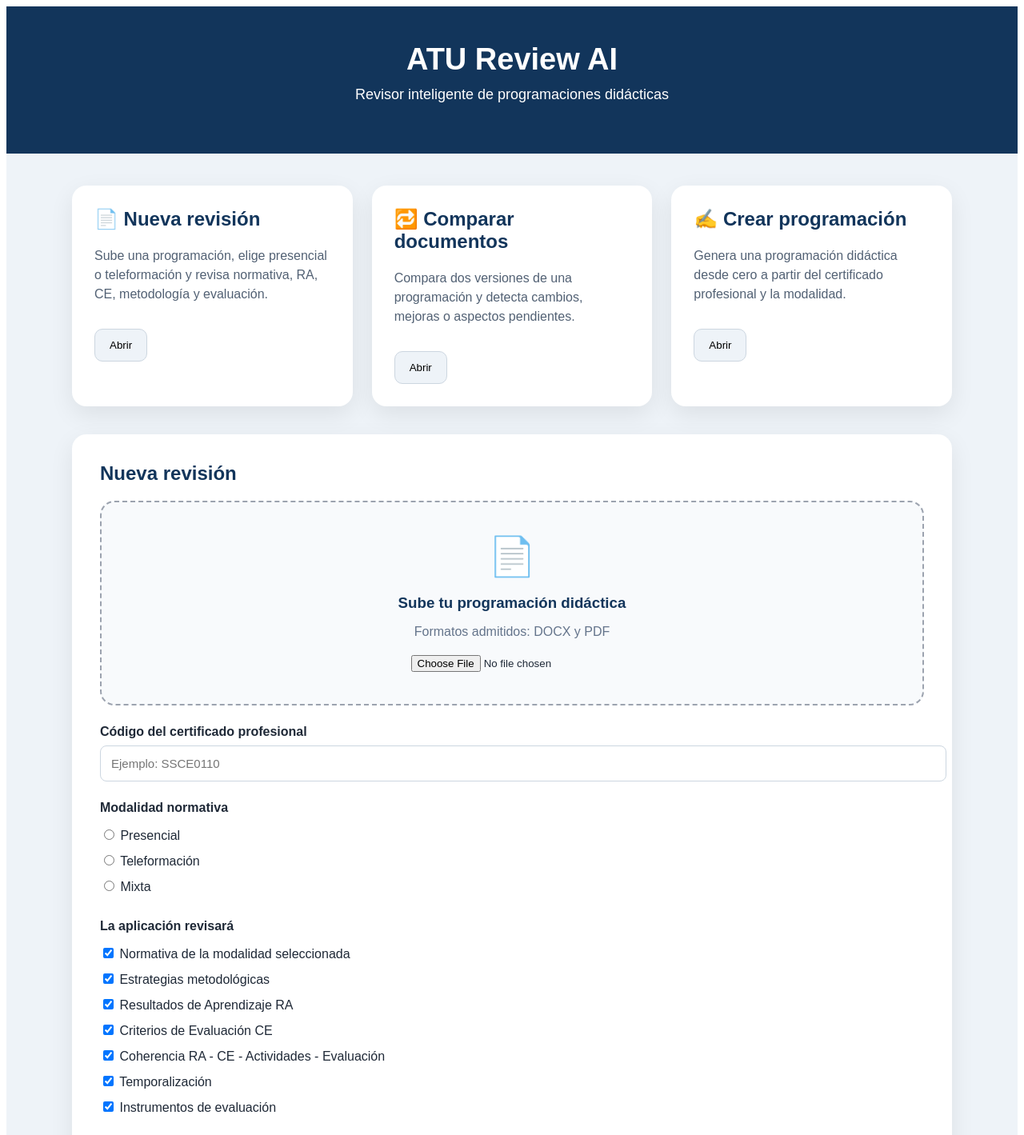
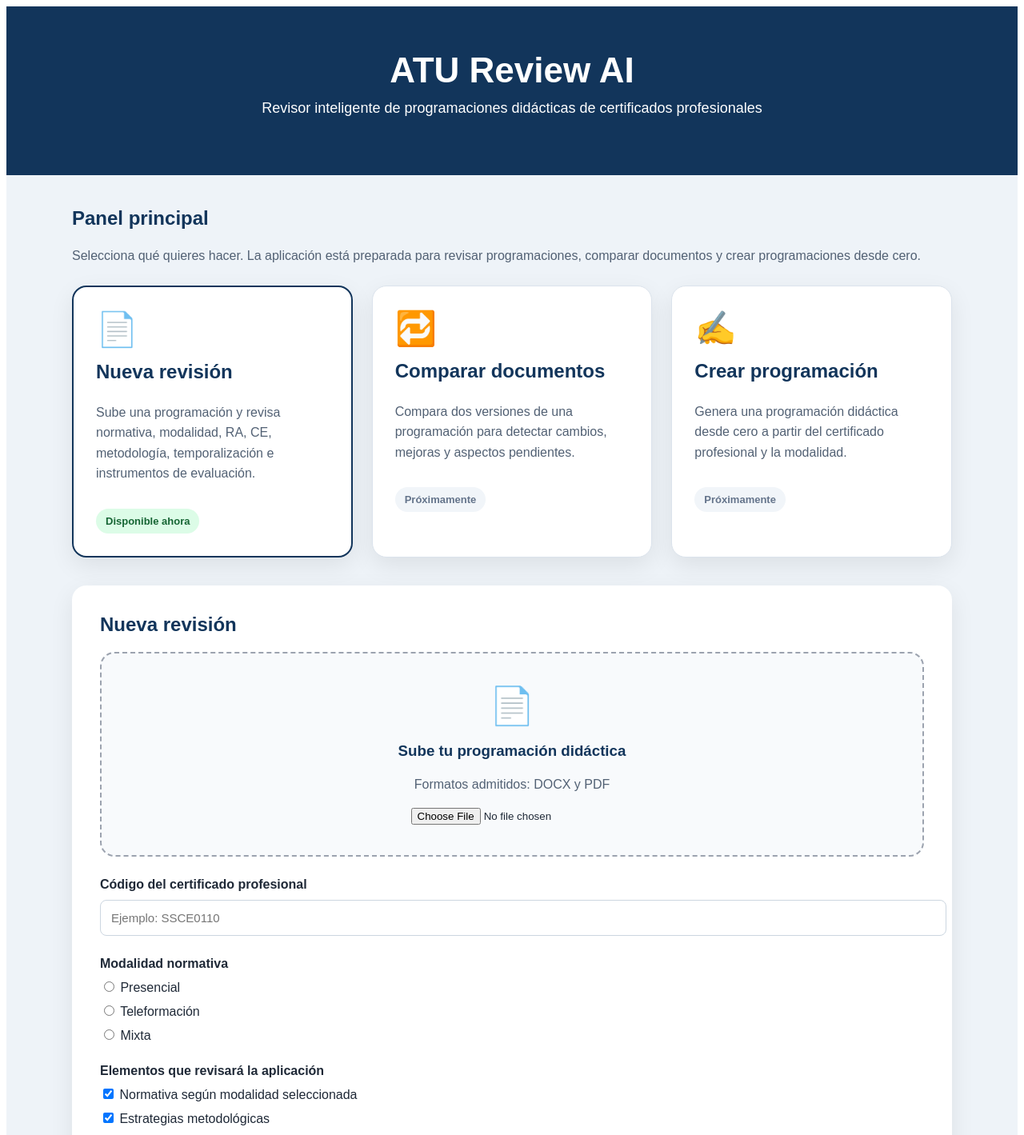
Before and after one commit to elenaa801/REVISOR-PROGRAMACIONES-DID-CTICAS, a Next.js app: page / in a window 1280 px wide. Shown: the top 1419 px of the page at 80% size. Built offline with nearby package versions, Linux system fonts and the light colour scheme.

Commit message:
Versión 1.0 - Interfaz principal profesional

```diff
--- a/app/page.jsx
+++ b/app/page.jsx
@@ -1,141 +1,232 @@
 export default function Home() {
   return (
-    <main style={{
+    <main style={styles.page}>
+      <header style={styles.header}>
+        <div>
+          <h1 style={styles.title}>ATU Review AI</h1>
+          <p style={styles.subtitle}>
+            Revisor inteligente de programaciones didácticas de certificados profesionales
+          </p>
+        </div>
+      </header>
+
+      <section style={styles.container}>
+        <div style={styles.intro}>
+          <h2 style={styles.sectionTitle}>Panel principal</h2>
+          <p style={styles.text}>
+            Selecciona qué quieres hacer. La aplicación está preparada para revisar
+            programaciones, comparar documentos y crear programaciones desde cero.
+          </p>
+        </div>
+
+        <div style={styles.grid}>
+          <ModuleCard
+            icon="📄"
+            title="Nueva revisión"
+            description="Sube una programación y revisa normativa, modalidad, RA, CE, metodología, temporalización e instrumentos de evaluación."
+            active
+          />
+
+          <ModuleCard
+            icon="🔁"
+            title="Comparar documentos"
+            description="Compara dos versiones de una programación para detectar cambios, mejoras y aspectos pendientes."
+          />
+
+          <ModuleCard
+            icon="✍️"
+            title="Crear programación"
+            description="Genera una programación didáctica desde cero a partir del certificado profesional y la modalidad."
+          />
+        </div>
+
+        <section style={styles.reviewBox}>
+          <h2 style={styles.sectionTitle}>Nueva revisión</h2>
+
+          <div style={styles.uploadBox}>
+            <div style={styles.uploadIcon}>📄</div>
+            <h3 style={styles.uploadTitle}>Sube tu programación didáctica</h3>
+            <p style={styles.text}>Formatos admitidos: DOCX y PDF</p>
+            <input type="file" accept=".docx,.pdf" />
+          </div>
+
+          <div style={styles.formGroup}>
+            <label style={styles.label}>Código del certificado profesional</label>
+            <input
+              type="text"
+              placeholder="Ejemplo: SSCE0110"
+              style={styles.input}
+            />
+          </div>
+
+          <div style={styles.formGroup}>
+            <label style={styles.label}>Modalidad normativa</label>
+            <div style={styles.options}>
+              <label><input type="radio" name="modalidad" /> Presencial</label>
+              <label><input type="radio" name="modalidad" /> Teleformación</label>
+              <label><input type="radio" name="modalidad" /> Mixta</label>
+            </div>
+          </div>
+
+          <div style={styles.formGroup}>
+            <label style={styles.label}>Elementos que revisará la aplicación</label>
+            <div style={styles.checks}>
+              <label><input type="checkbox" defaultChecked /> Normativa según modalidad seleccionada</label>
+              <label><input type="checkbox" defaultChecked /> Estrategias metodológicas</label>
+              <label><input type="checkbox" defaultChecked /> Resultados de Aprendizaje RA</label>
+              <label><input type="checkbox" defaultChecked /> Criterios de Evaluación CE</label>
+              <label><input type="checkbox" defaultChecked /> Coherencia RA - CE - Actividades - Evaluación</label>
+              <label><input type="checkbox" defaultChecked /> Temporalización</label>
+              <label><input type="checkbox" defaultChecked /> Instrumentos de evaluación</label>
+            </div>
+          </div>
+
+          <button style={styles.primaryButton}>
+            Revisar programación
+          </button>
+        </section>
+      </section>
+    </main>
+  );
+}
+
+function ModuleCard({ icon, title, description, active }) {
+  return (
+    <article style={{
+      ...styles.card,
+      border: active ? "2px solid #12355b" : "1px solid #dbe3ec"
+    }}>
+      <div style={styles.cardIcon}>{icon}</div>
+      <h3 style={styles.cardTitle}>{title}</h3>
+      <p style={styles.text}>{description}</p>
+      {active && <span style={styles.badge}>Disponible ahora</span>}
+      {!active && <span style={styles.badgeMuted}>Próximamente</span>}
+    </article>
+  );
+}
+
+const styles = {
+  page: {
     minHeight: "100vh",
     background: "#eef3f8",
     fontFamily: "Arial, sans-serif",
     color: "#1f2937"
-    }}>
-      <section style={{
+  },
+  header: {
     background: "#12355b",
     color: "white",
-        padding: "45px",
+    padding: "55px 30px",
     textAlign: "center"
-      }}>
-        <h1 style={{ fontSize: "38px", margin: 0 }}>
-          ATU Review AI
-        </h1>
-        <p style={{ fontSize: "18px", marginTop: "12px" }}>
-          Revisor inteligente de programaciones didácticas
-        </p>
-      </section>
-
-      <section style={{
+  },
+  title: {
+    fontSize: "44px",
+    margin: 0
+  },
+  subtitle: {
+    fontSize: "18px",
+    marginTop: "12px"
+  },
+  container: {
     maxWidth: "1100px",
     margin: "40px auto",
-        padding: "0 25px"
-      }}>
-        <div style={{
+    padding: "0 24px"
+  },
+  intro: {
+    marginBottom: "24px"
+  },
+  sectionTitle: {
+    color: "#12355b",
+    marginTop: 0
+  },
+  text: {
+    color: "#526174",
+    lineHeight: "1.6"
+  },
+  grid: {
     display: "grid",
-          gridTemplateColumns: "repeat(3, 1fr)",
+    gridTemplateColumns: "repeat(auto-fit, minmax(260px, 1fr))",
     gap: "24px"
-        }}>
-          <Card title="📄 Nueva revisión" text="Sube una programación, elige presencial o teleformación y revisa normativa, RA, CE, metodología y evaluación." />
-          <Card title="🔁 Comparar documentos" text="Compara dos versiones de una programación y detecta cambios, mejoras o aspectos pendientes." />
-          <Card title="✍️ Crear programación" text="Genera una programación didáctica desde cero a partir del certificado profesional y la modalidad." />
-        </div>
-
-        <div style={{
+  },
+  card: {
+    background: "white",
+    padding: "28px",
+    borderRadius: "18px",
+    boxShadow: "0 10px 30px rgba(0,0,0,0.08)"
+  },
+  cardIcon: {
+    fontSize: "42px",
+    marginBottom: "15px"
+  },
+  cardTitle: {
+    color: "#12355b",
+    fontSize: "24px",
+    marginTop: 0
+  },
+  badge: {
+    display: "inline-block",
+    marginTop: "15px",
+    background: "#dcfce7",
+    color: "#166534",
+    padding: "8px 12px",
+    borderRadius: "999px",
+    fontSize: "13px",
+    fontWeight: "bold"
+  },
+  badgeMuted: {
+    display: "inline-block",
+    marginTop: "15px",
+    background: "#f1f5f9",
+    color: "#64748b",
+    padding: "8px 12px",
+    borderRadius: "999px",
+    fontSize: "13px",
+    fontWeight: "bold"
+  },
+  reviewBox: {
     background: "white",
     marginTop: "35px",
     padding: "35px",
     borderRadius: "18px",
     boxShadow: "0 10px 30px rgba(0,0,0,0.08)"
-        }}>
-          <h2 style={{ color: "#12355b", marginTop: 0 }}>Nueva revisión</h2>
-
-          <UploadZone />
-
-          <div style={{ marginTop: "24px" }}>
-            <label><strong>Código del certificado profesional</strong></label><br />
-            <input type="text" placeholder="Ejemplo: SSCE0110" style={input} />
-          </div>
-
-          <div style={{ marginTop: "24px" }}>
-            <label><strong>Modalidad normativa</strong></label>
-            <div style={{ marginTop: "10px", lineHeight: "2" }}>
-              <label><input type="radio" name="modalidad" /> Presencial</label><br />
-              <label><input type="radio" name="modalidad" /> Teleformación</label><br />
-              <label><input type="radio" name="modalidad" /> Mixta</label>
-            </div>
-          </div>
-
-          <div style={{ marginTop: "24px" }}>
-            <label><strong>La aplicación revisará</strong></label>
-            <div style={{ marginTop: "10px", lineHeight: "2" }}>
-              <label><input type="checkbox" defaultChecked /> Normativa de la modalidad seleccionada</label><br />
-              <label><input type="checkbox" defaultChecked /> Estrategias metodológicas</label><br />
-              <label><input type="checkbox" defaultChecked /> Resultados de Aprendizaje RA</label><br />
-              <label><input type="checkbox" defaultChecked /> Criterios de Evaluación CE</label><br />
-              <label><input type="checkbox" defaultChecked /> Coherencia RA - CE - Actividades - Evaluación</label><br />
-              <label><input type="checkbox" defaultChecked /> Temporalización</label><br />
-              <label><input type="checkbox" defaultChecked /> Instrumentos de evaluación</label>
-            </div>
-          </div>
-
-          <button style={button}>Revisar programación</button>
-        </div>
-      </section>
-    </main>
-  );
-}
-
-function UploadZone() {
-  return (
-    <div style={{
+  },
+  uploadBox: {
     border: "2px dashed #9ca3af",
     borderRadius: "18px",
-      padding: "40px",
+    padding: "38px",
     textAlign: "center",
     background: "#f8fafc",
     marginTop: "20px"
-    }}>
-      <div style={{ fontSize: "48px", marginBottom: "15px" }}>📄</div>
-      <h3 style={{ color: "#12355b", marginBottom: "10px" }}>
-        Sube tu programación didáctica
-      </h3>
-      <p style={{ color: "#64748b", marginBottom: "20px" }}>
-        Formatos admitidos: DOCX y PDF
-      </p>
-      <input type="file" accept=".docx,.pdf" />
-    </div>
-  );
-}
-
-function Card({ title, text }) {
-  return (
-    <div style={{
-      background: "white",
-      padding: "28px",
-      borderRadius: "18px",
-      boxShadow: "0 10px 30px rgba(0,0,0,0.08)"
-    }}>
-      <h2 style={{ color: "#12355b", marginTop: 0 }}>{title}</h2>
-      <p style={{ color: "#526174", lineHeight: "1.5" }}>{text}</p>
-      <button style={{
-        marginTop: "15px",
-        background: "#eef3f8",
-        border: "1px solid #ccd6e0",
-        padding: "12px 18px",
-        borderRadius: "10px",
-        cursor: "pointer"
-      }}>
-        Abrir
-      </button>
-    </div>
-  );
-}
-
-const input = {
-  marginTop: "8px",
+  },
+  uploadIcon: {
+    fontSize: "46px"
+  },
+  uploadTitle: {
+    color: "#12355b"
+  },
+  formGroup: {
+    marginTop: "26px"
+  },
+  label: {
+    display: "block",
+    fontWeight: "bold",
+    marginBottom: "10px"
+  },
+  input: {
     padding: "13px",
     width: "100%",
     border: "1px solid #ccd6e0",
     borderRadius: "8px",
     fontSize: "15px"
-};
-
-const button = {
+  },
+  options: {
+    display: "grid",
+    gap: "10px"
+  },
+  checks: {
+    display: "grid",
+    gap: "10px"
+  },
+  primaryButton: {
     marginTop: "32px",
     background: "#12355b",
     color: "white",
@@ -143,5 +234,7 @@ const button = {
     border: "none",
     borderRadius: "10px",
     fontSize: "16px",
-  cursor: "pointer"
+    cursor: "pointer",
+    fontWeight: "bold"
+  }
 };
```
Lines whose indentation alone changed are shown as unchanged.
